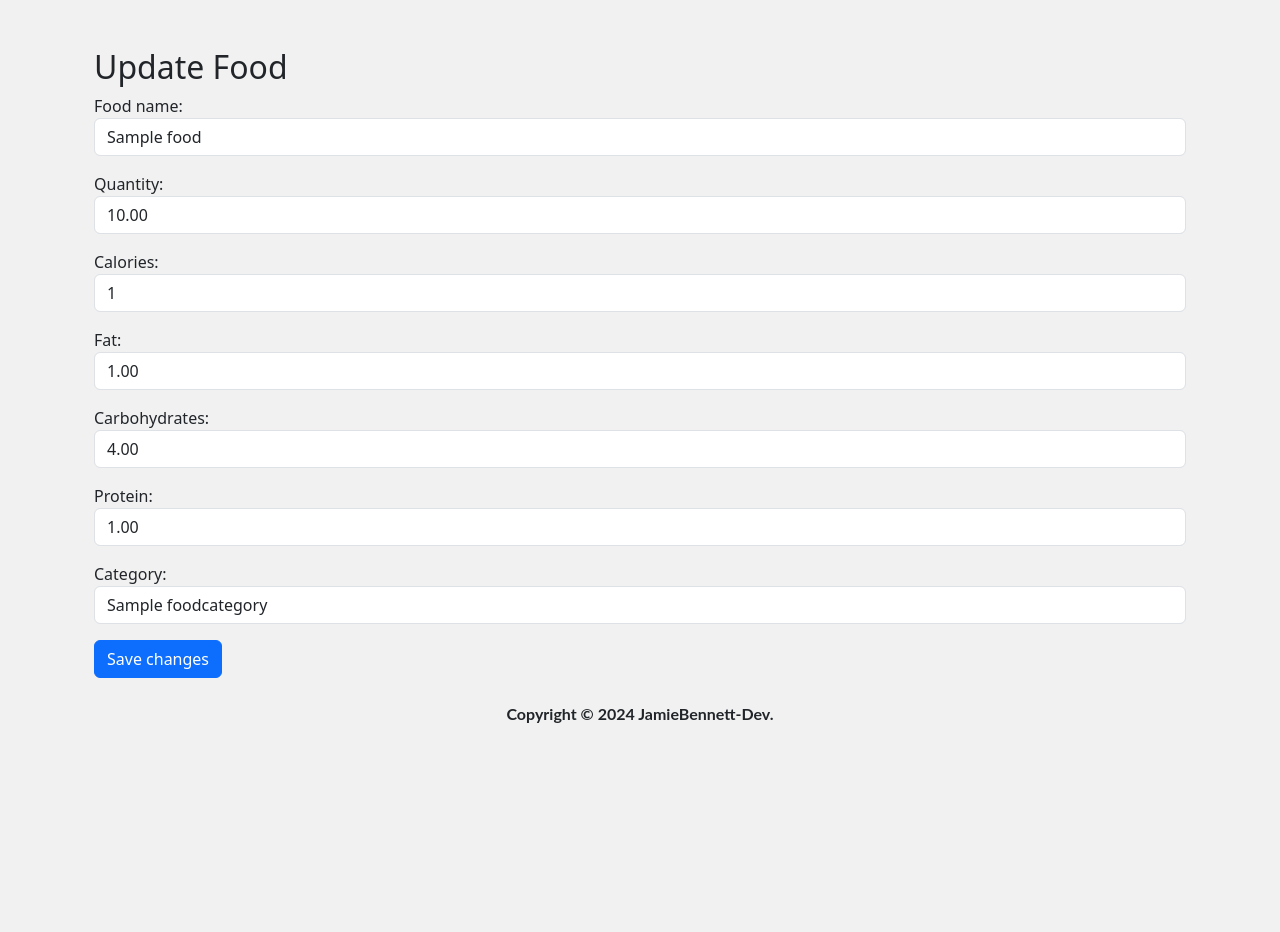
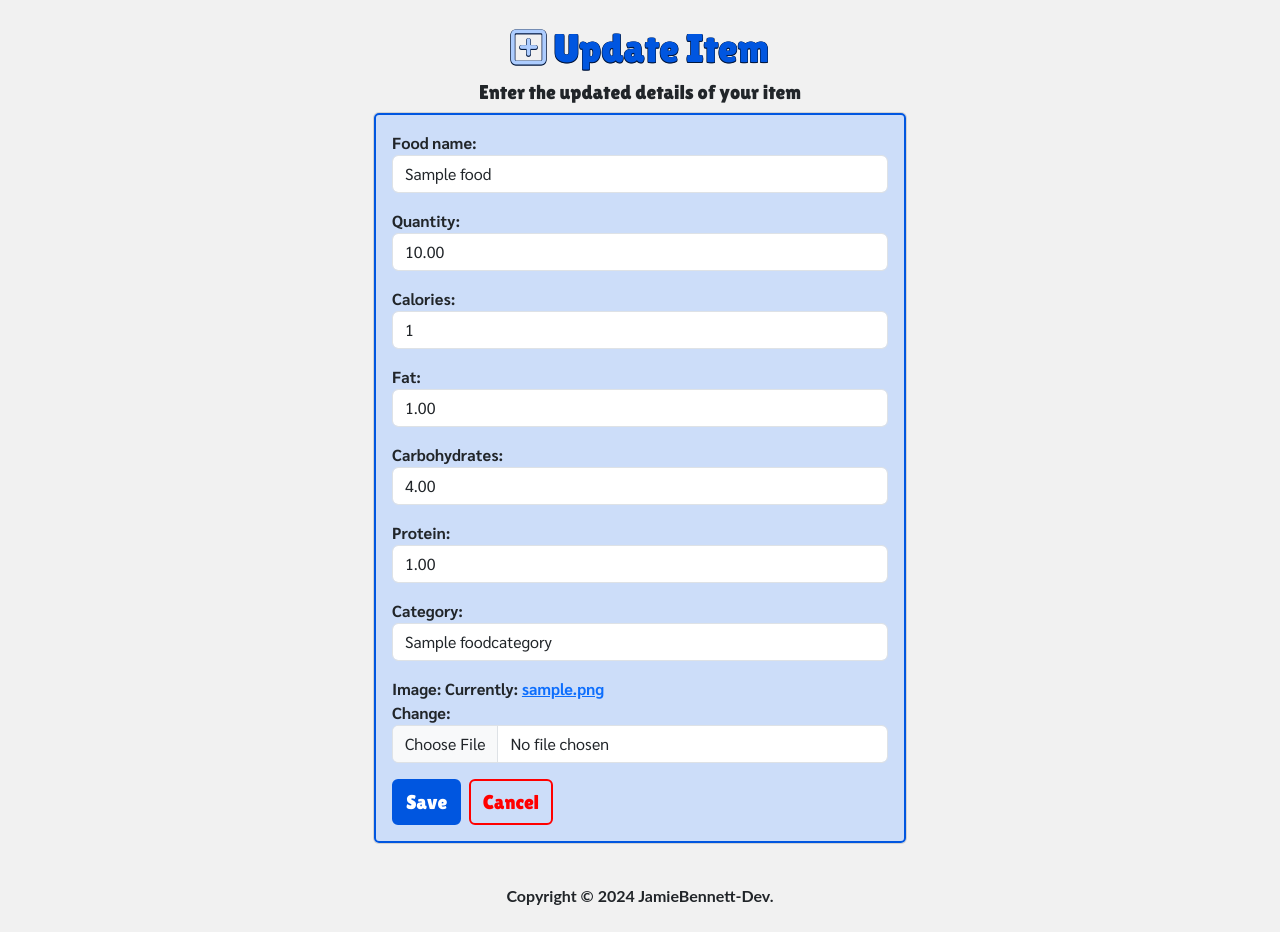
Before and after one commit to JamieBennett-Dev/Calorie-Tracker, a Django app: page /food/1/update/ in a window 1280 px wide. Shown: the part 86-1018 px from the top of the page. Before the commit the page ends 809 px from the top, so only its background shows below. Run offline with Django 5.2, Linux system fonts and the light colour scheme; a user stored in the database is signed in; tables that the repository leaves empty hold one stand-in row (values such as "Sample post"); some libraries are stand-ins or nearby versions.

Commit message:
new form in update_food.html

```diff
--- a/foodtracker/views.py
+++ b/foodtracker/views.py
@@ -302,17 +302,46 @@ def category_details_view(request, category_name):
     })
 
 # added
+# @login_required
+# def update_food(request, pk):
+#     food = get_object_or_404(Food, pk=pk)
+#     if request.method == 'POST':
+#         form = FoodForm(request.POST, instance=food)
+#         if form.is_valid():
+#             form.save()
+#             return redirect('index')
+#     else:
+#         form = FoodForm(instance=food)
+#     return render(request, 'update_food.html', {'form': form, 'food': food})
+
 @login_required
 def update_food(request, pk):
     food = get_object_or_404(Food, pk=pk)
+    ImageFormSet = forms.modelformset_factory(Image, form=ImageForm, extra=0)  # Ensure extra is set to 1
+
     if request.method == 'POST':
-        form = FoodForm(request.POST, instance=food)
-        if form.is_valid():
+        form = FoodForm(request.POST, request.FILES, instance=food)
+        image_formset = ImageFormSet(request.POST, request.FILES, queryset=food.get_images.all())
+
+        if form.is_valid() and image_formset.is_valid():
             form.save()
-            return redirect('index')  # Redirect to the 'index' URL name after saving changes
+
+            # Save image formset
+            for image_form in image_formset:
+                if image_form.cleaned_data:
+                    image = image_form.cleaned_data.get('image')
+                    if image:
+                        image_instance = image_form.save(commit=False)
+                        image_instance.food = food
+                        image_instance.save()
+
+            return redirect('index')
     else:
         form = FoodForm(instance=food)
-    return render(request, 'update_food.html', {'form': form, 'food': food})
+        image_formset = ImageFormSet(queryset=food.get_images.all())
+
+    return render(request, 'update_food.html', {'form': form, 'image_formset': image_formset, 'food': food})
+
 
 @login_required
 def delete_food(request, pk):
--- a/templates/update_food.html
+++ b/templates/update_food.html
@@ -1,14 +1,53 @@
 {% extends 'base.html' %}
 
-{% block title %}Update Food{% endblock %}
+{% block title %}Calorie Tracker | Update Item{% endblock %}
 
 {% block body %}
-<div class="container mt-5">
-    <h2>Update Food</h2>
-    <form method="POST">
-        {% csrf_token %}
-        {{ form.as_p }}
-        <button type="submit" class="btn btn-primary">Save changes</button>
-    </form>
+<div>
+    <div class="container">
+
+        {% if success %}
+            <div class="row">
+                <div class="col-12">
+                    <div class="card mt-4 mb-0" id="food-log-card">
+                        <div class="card-body d-flex justify-content-center fs-5">
+                            The new item was updated successfully!
+                        </div>
+                    </div>
+                </div>
+            </div>
+        {% else %}
+            <div class="d-flex justify-content-center">
+                <h1 class="mt-4" id="page-h1"><i class="fa-regular fa-square-plus pe-2"></i>Update Item</h1>
+            </div>
+            <div class="d-flex justify-content-center">
+                <h5 id="food_add-h5">Enter the updated details of your item</h5>
+            </div>
+
+            <div class="row">
+                <div class="col-lg-6 offset-lg-3">
+                    <div class="card mb-3">
+                        <div class="card-body" id="food_add-card-body">
+                            <div class="form-group">
+                                <form method="POST" enctype="multipart/form-data">
+                                    {% csrf_token %}
+                                    {{ form.as_p }}
+
+                                    {{ image_formset.management_form }}
+                                    {% for form in image_formset %}
+                                        {{ form.as_p }}
+                                    {% endfor %}
+
+                                    <button type="submit" class="btn btn-primary fs-5 me-1" id="save">Save</button>
+                                    <a href="{% url 'index' %}" class="btn btn-outline-dark fs-5" id="cancel">Cancel</a>
+                                </form>
+                            </div>
+                        </div>
+                    </div>
+                </div>
+            </div>
+        {% endif %}
+
+    </div>
 </div>
 {% endblock %}
```
Also changed, not shown: templates/food_add.html (+2 -6 lines).
